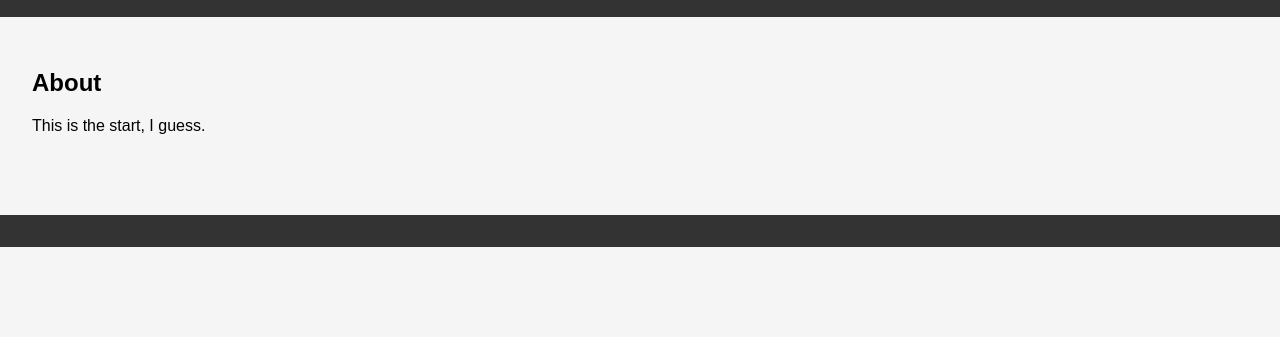
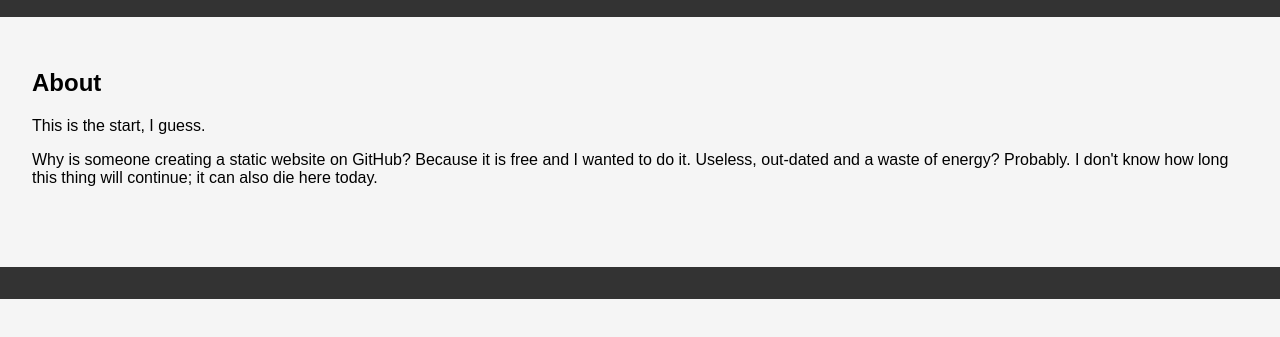
Before and after one commit to Indigo-Carmine/anotherwebsite.github.io, a plain HTML site: page index.html in a window 1280 px wide. Shown: the part 95-432 px from the top of the page. Drawn offline with Linux system fonts and the light colour scheme.

Commit message:
Update index.html

```diff
--- a/index.html
+++ b/index.html
@@ -38,7 +38,8 @@
     <main>
         <h2>About</h2>
         <p>This is the start, I guess.</p>
-
+        <p>Why is someone creating a static website on GitHub?
+        Because it is free and I wanted to do it. Useless, out-dated and a waste of energy? Probably. I don't know how long this thing will continue; it can also die here today.</p>
 
     </main>
 
```
